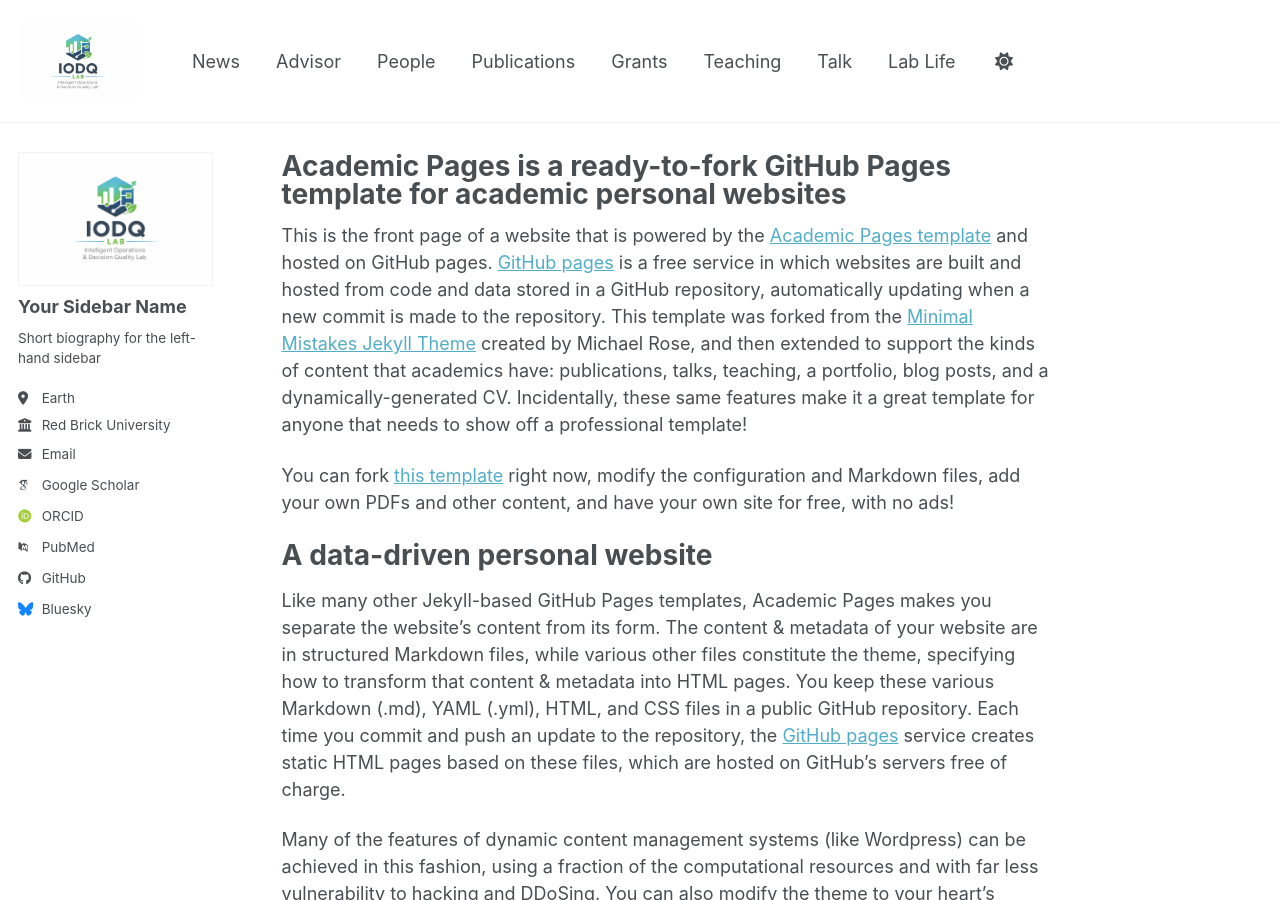
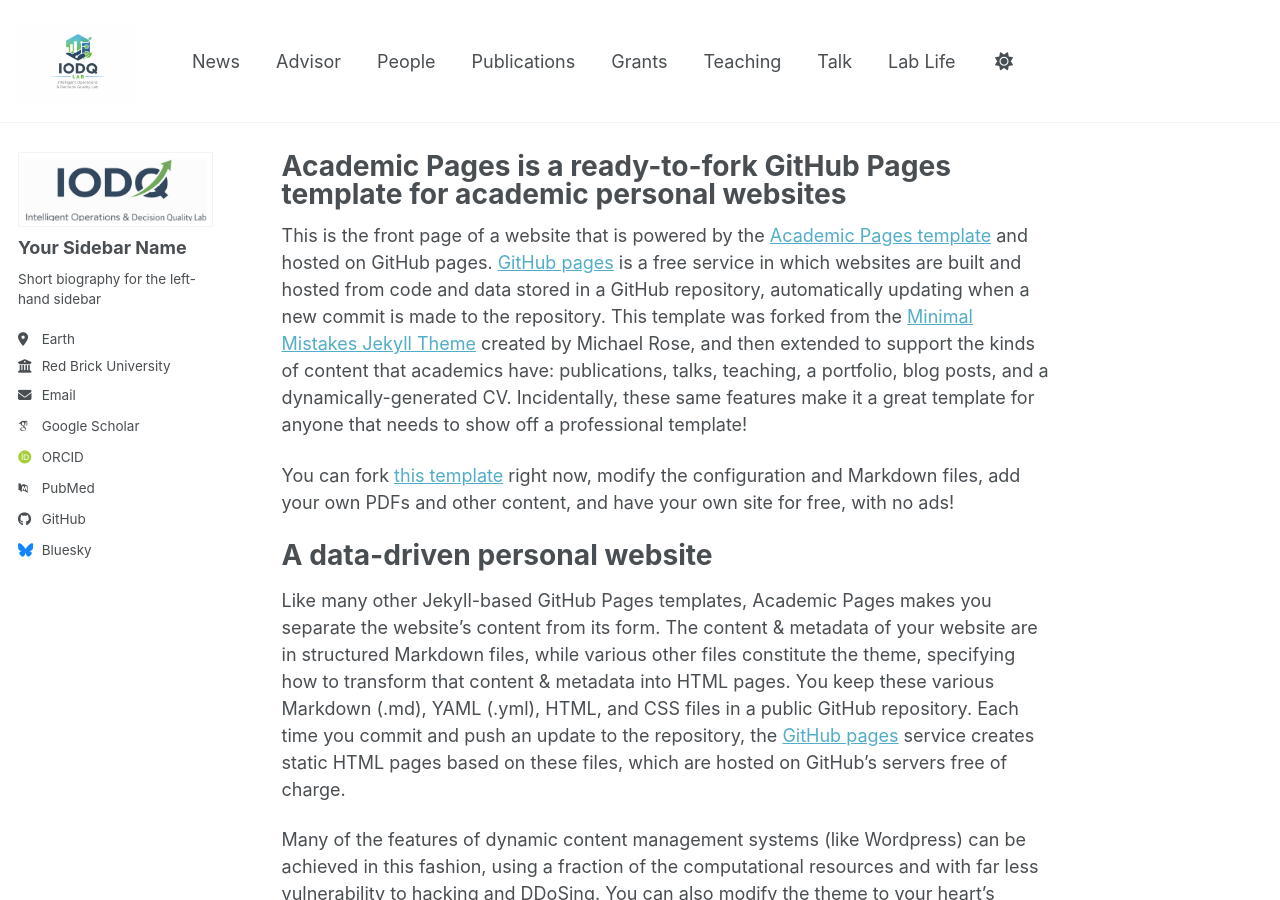
Before and after one commit to kbhuang188/kbhuang188.github.io, a Jekyll site: the page built from _pages/about.md, in a window 1280 px wide and 900 px high. Built offline with Jekyll 4.4.1, drawn with Linux system fonts in a browser that asks for light colours; some web fonts are replaced; a script bundle is joined from its source files by our own code; library files that are not in the unit come from our copies.

Commit message:
Update _config.yml

```diff
--- a/_config.yml
+++ b/_config.yml
@@ -23,7 +23,7 @@ repository               : "academicpages/academicpages.github.io"
 #               Additional customization can be done by editing /_includes/author-profile.html
 author:
   # Biographic information
-  avatar           : "IODQ-1.png"
+  avatar           : "IODQ-2.png"
   name             : "Your Sidebar Name"
   pronouns         : # example: "she/her"
   bio              : "Short biography for the left-hand sidebar"
```
